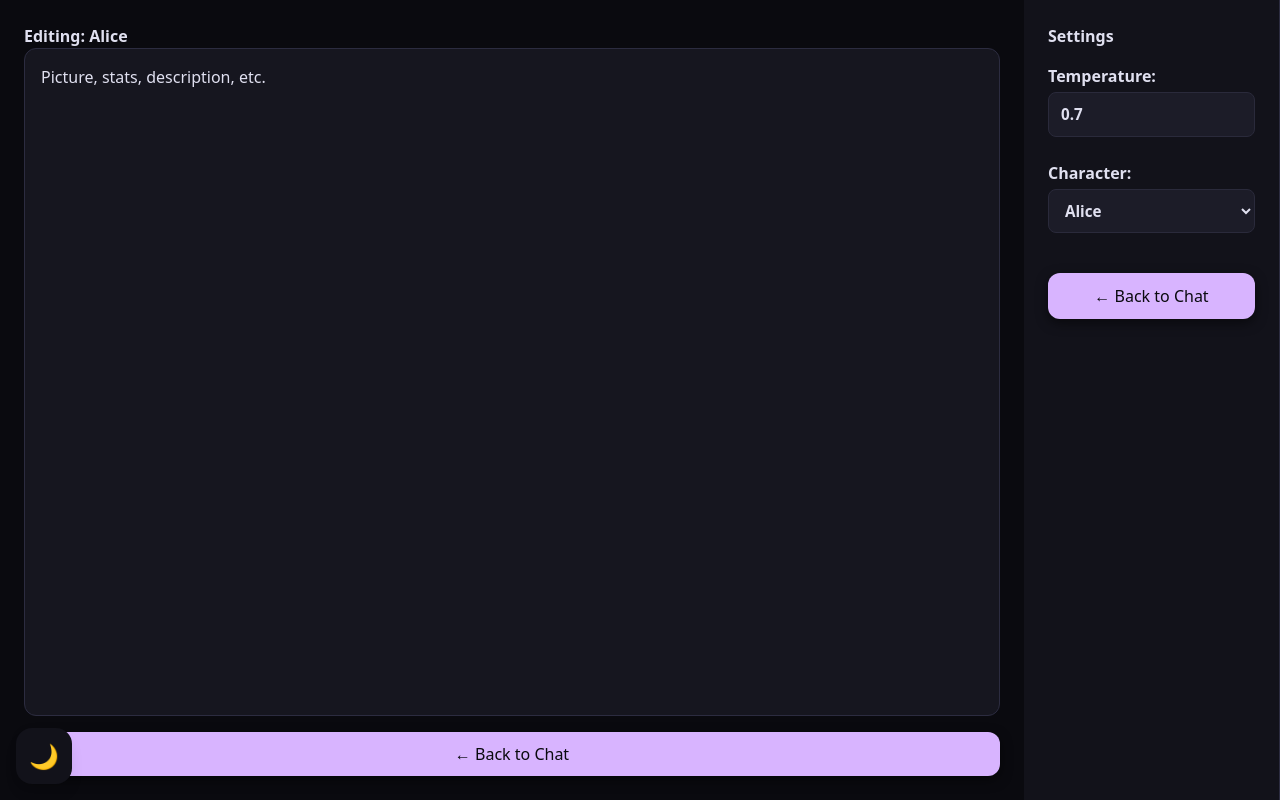
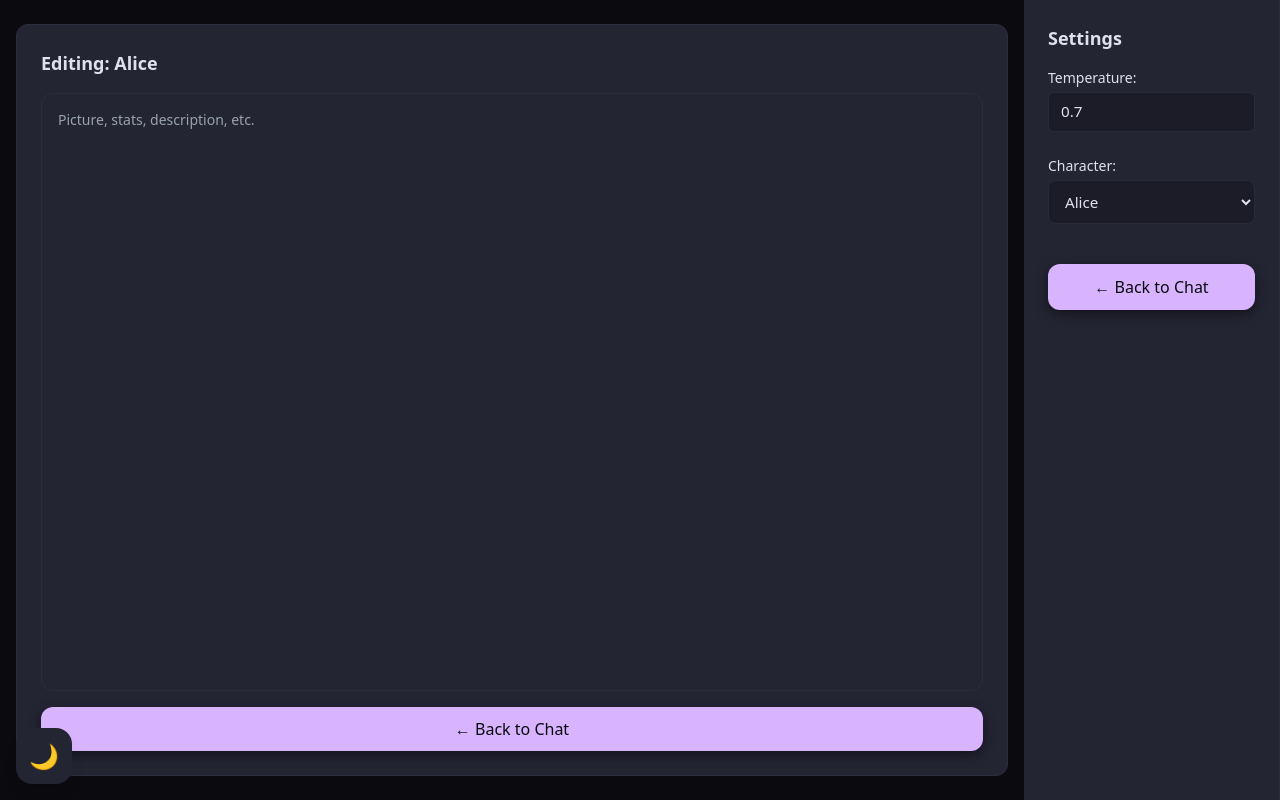
Before and after one commit to TiagoMarinho/llmwebui, a React (Vite) app in the folder frontend/: page / in a window 1280 px wide. Both pictures are taken after a click on the button "Edit Character". Built offline with nearby package versions, Linux system fonts and the light colour scheme; no server answers.

Commit message:
Improves styling
Adds a bunch of style improvements in the page

```diff
--- a/frontend/src/App.tsx
+++ b/frontend/src/App.tsx
@@ -42,6 +42,7 @@ export default function App() {
 			<>
 				<Sidebar
 					history={history}
+					selectedChatId={chatId}
 					onSelectChat={(id) => loadMessages(id)}
 					onNewChat={() => createChat(selectedCharacter)}
 					onDeleteChat={(id) => deleteChat(id)}
--- a/frontend/src/components/CharacterEditor.tsx
+++ b/frontend/src/components/CharacterEditor.tsx
@@ -10,14 +10,17 @@ export default function CharacterEditor({
 	saveCharacter: (data: any) => void;
 }) {
 	return (
-		<div className="flex-1 p-6 flex flex-col rounded-xl">
-			<h1>Editing: {selectedCharacter}</h1>
+		<div className="flex-1 p-6 flex flex-col rounded-xl bg-panel border border-border mx-4 my-6">
+			<h1 className="text-lg font-semibold mb-4">
+				Editing: {selectedCharacter}
+			</h1>
 
 			{/* Example character info */}
-			<div className="flex-1 border border-border mb-4 p-4 bg-[#16161f] rounded-xl">
-				<p>Picture, stats, description, etc.</p>
+			<div className="flex-1 border border-border mb-4 p-4 var(--color-panel) rounded-xl">
+				<p className="text-sm text-gray-400">
+					Picture, stats, description, etc.
+				</p>
 			</div>
-
 			<button
 				onClick={() => setView(VIEW.CHAT)}
 				className="px-5 py-2.5 rounded-xl bg-accent text-bg border-none cursor-pointer
--- a/frontend/src/components/InputBox.tsx
+++ b/frontend/src/components/InputBox.tsx
@@ -1,3 +1,4 @@
+import { SendHorizonal } from "lucide-react";
 import { useState } from "react";
 
 export default function InputBox({
@@ -24,7 +25,7 @@ export default function InputBox({
 				className="flex-1 rounded-xl"
 			/>
 			<button type="submit" className="rounded-xl">
-				Send
+				<SendHorizonal size={20} />
 			</button>
 		</form>
 	);
--- a/frontend/src/components/SettingsPanel.tsx
+++ b/frontend/src/components/SettingsPanel.tsx
@@ -27,9 +27,9 @@ export default function SettingsPanel({
 
 	return (
 		<div className="w-[20%] max-w-[280px] shrink-0 p-6 overflow-y-auto bg-panel border-r border-border">
-			<h2 className="mb-4">Settings</h2>
+			<h2 className="mb-4 text-lg">Settings</h2>
 
-			<label className="block mb-4">
+			<label className="block mb-4 font-medium text-sm">
 				Temperature:
 				<input
 					type="number"
@@ -39,11 +39,11 @@ export default function SettingsPanel({
 					name="temperature"
 					value={params?.temperature}
 					onChange={handleChange}
-					className="w-full mt-1 mb-2"
+					className="w-full mt-1 mb-2 rounded-md px-3 py-2"
 				/>
 			</label>
 
-			<label className="block mb-4">
+			<label className="block mb-4 font-medium text-sm">
 				Character:
 				<select
 					value={selectedCharacter}
--- a/frontend/src/components/Sidebar.tsx
+++ b/frontend/src/components/Sidebar.tsx
@@ -1,57 +1,77 @@
+import { Plus, PlusIcon, Trash } from "lucide-react";
 import { Chat } from "../types/chat";
 
 export default function Sidebar({
 	history = [],
+	selectedChatId = null,
 	onSelectChat,
 	onNewChat,
 	onDeleteChat,
 }: {
 	history: Chat[];
+	selectedChatId?: number | null;
 	onSelectChat: (id: number) => void;
 	onNewChat: () => void;
 	onDeleteChat: (id: number) => void;
 }) {
 	return (
 		<div
-			className="w-[20%] max-w-[280px] shrink-0 p-6 overflow-y-auto"
+			className="w-[20%] max-w-[280px] shrink-0 p-6 overflow-y-auto flex flex-col"
 			style={{
 				backgroundColor: "var(--color-panel)",
 				borderRight: "1px solid var(--color-border)",
 			}}
 		>
 			<div className="flex justify-between items-center mb-4">
-				<h2>History</h2>
+				<h2 className="text-lg font-semibold p-4">History</h2>
 				<button
 					onClick={onNewChat}
 					className="px-3 text-sm bg-accent text-bg"
 				>
-					New
+					<PlusIcon />
 				</button>
 			</div>
 
 			{history.length > 0 ? (
-				history.map((chat) => (
+				<div className="flex-1 overflow-y-auto history">
+					{history.map((chat) => {
+						const isActive = chat.id === selectedChatId;
+						return (
 							<div
 								key={chat.id}
 								onClick={() => onSelectChat(chat.id)}
-						className="cursor-pointer flex justify-between items-center p-2 px-3 border-b border-border rounded-lg mb-1
-								transition-colors duration-200 hover:bg-accent/10"
+								aria-current={isActive ? "true" : undefined}
+								className={`cursor-pointer flex justify-between items-center p-2 px-3 border-b border-border rounded-lg mb-1 transition-all duration-300 ${
+									isActive
+										? "bg-accent/10 font-semibold scale-[1.02]"
+										: "hover:bg-accent/10 scale-100"
+								}`}
 							>
 								<span className="flex-1">{chat.title}</span>
 								<button
 									onClick={(e) => {
-								e.stopPropagation(); // prevent selecting the chat
+										e.stopPropagation();
 										onDeleteChat(chat.id);
 									}}
 									className="text-sm text-400 px-2"
 									title="Delete chat"
 								>
-							Delete
+									<Trash size={20} />
 								</button>
 							</div>
-				))
+						);
+					})}
+				</div>
 			) : (
-				<div className="text-gray-500 italic">No chats yet</div>
+				<div className="flex-1 flex flex-col items-center justify-center text-gray-400 italic text-center">
+					<h1 className="text-lg font-medium mb-2">
+						Your chat history is empty
+					</h1>
+					<p className="text-sm">
+						Start a new chat by clicking the{" "}
+						<PlusIcon className="inline-block align-middle" />
+					</p>
+				</div>
 			)}
 		</div>
 	);
--- a/frontend/src/index.css
+++ b/frontend/src/index.css
@@ -2,7 +2,7 @@
 
 @theme {
 	--color-bg: #0a0a0f;
-	--color-panel: #12121a;
+	--color-panel: #242533;
 	--color-chat: #14141f;
 	--color-accent: #d8b4ff;
 	--color-input: #1c1c28;
@@ -52,13 +52,28 @@
 
 	button {
 		@apply rounded-xl border border-transparent px-5 py-2.5 text-base font-medium
-           bg-accent text-bg cursor-pointer transition-all duration-300;
+         bg-accent text-bg cursor-pointer transition-all duration-200;
 		box-shadow: var(--shadow-custom);
 	}
 
 	button:hover {
-		@apply bg-[#c299ff] -translate-y-px;
+		@apply bg-[#c299ff] -translate-y-0.5;
 		box-shadow: var(--shadow-custom-hover);
+	}
+
+	button:active {
+		@apply translate-y-0 bg-[#b388ee];
+		box-shadow: var(--shadow-custom);
+		transition-duration: 100ms;
+	}
+
+	button:focus-visible {
+		@apply outline-none ring-2 ring-accent ring-offset-2 ring-offset-bg;
+	}
+
+	button:disabled {
+		@apply opacity-50 cursor-not-allowed translate-y-0;
+		box-shadow: var(--shadow-custom);
 	}
 
 	input,
@@ -90,3 +105,7 @@
 		border-radius: 0.25rem;
 	}
 }
+
+.history {
+	scrollbar-width: none;
+}
```
Lines whose indentation alone changed are shown as unchanged.
